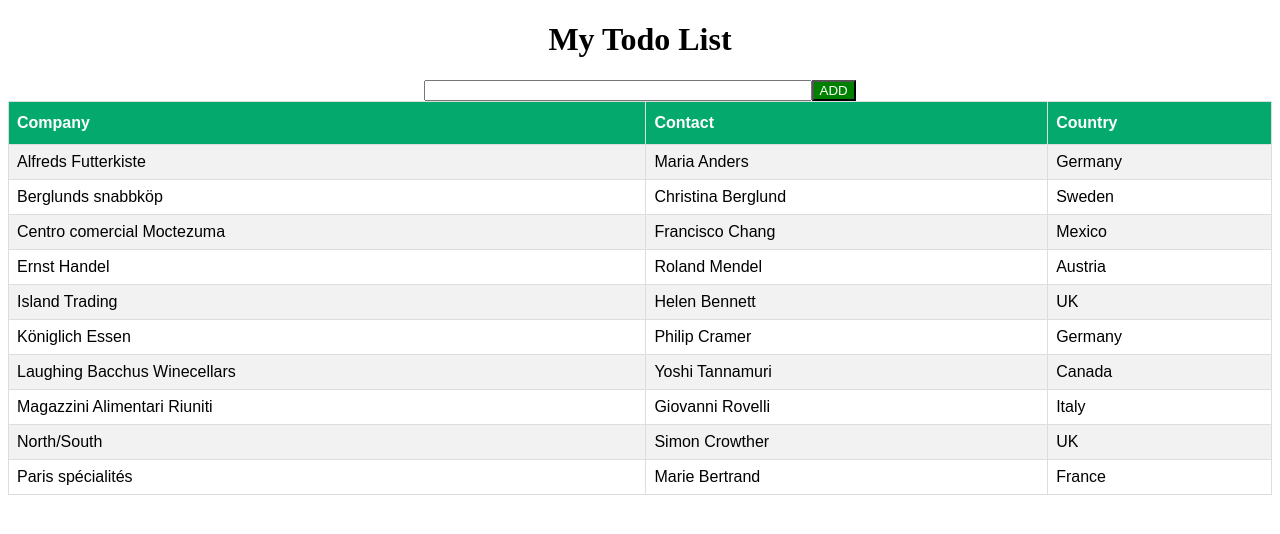
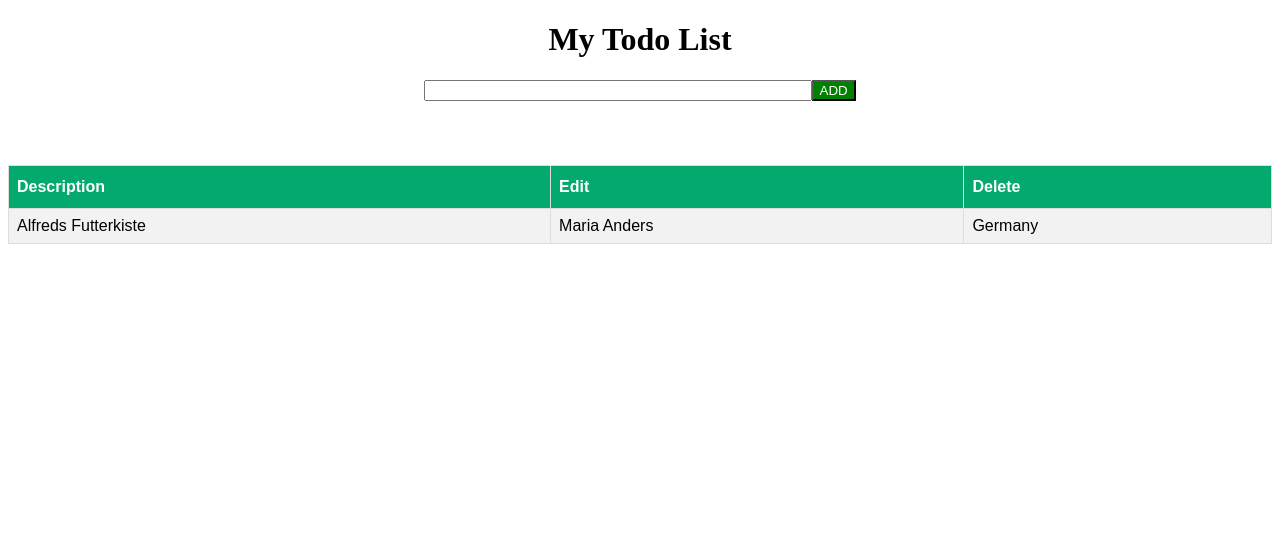
Before and after one commit to StudentCZ/review-todos, a React (Create React App) app in the folder client/: page / in a window 1280 px wide. Shown: the top 534 px of the page. Built offline with nearby package versions, Linux system fonts and the light colour scheme.

Commit message:
cleaned up table so we can map our data

```diff
--- a/client/src/components/ListTodos.js
+++ b/client/src/components/ListTodos.js
@@ -7,59 +7,14 @@
     <>
       <table className={styles.table}>
         <tr>
-          <th>Company</th>
-          <th>Contact</th>
-          <th>Country</th>
+          <th>Description</th>
+          <th>Edit</th>
+          <th>Delete</th>
         </tr>
         <tr>
           <td>Alfreds Futterkiste</td>
           <td>Maria Anders</td>
           <td>Germany</td>
-        </tr>
-        <tr>
-          <td>Berglunds snabbköp</td>
-          <td>Christina Berglund</td>
-          <td>Sweden</td>
-        </tr>
-        <tr>
-          <td>Centro comercial Moctezuma</td>
-          <td>Francisco Chang</td>
-          <td>Mexico</td>
-        </tr>
-        <tr>
-          <td>Ernst Handel</td>
-          <td>Roland Mendel</td>
-          <td>Austria</td>
-        </tr>
-        <tr>
-          <td>Island Trading</td>
-          <td>Helen Bennett</td>
-          <td>UK</td>
-        </tr>
-        <tr>
-          <td>Königlich Essen</td>
-          <td>Philip Cramer</td>
-          <td>Germany</td>
-        </tr>
-        <tr>
-          <td>Laughing Bacchus Winecellars</td>
-          <td>Yoshi Tannamuri</td>
-          <td>Canada</td>
-        </tr>
-        <tr>
-          <td>Magazzini Alimentari Riuniti</td>
-          <td>Giovanni Rovelli</td>
-          <td>Italy</td>
-        </tr>
-        <tr>
-          <td>North/South</td>
-          <td>Simon Crowther</td>
-          <td>UK</td>
-        </tr>
-        <tr>
-          <td>Paris spécialités</td>
-          <td>Marie Bertrand</td>
-          <td>France</td>
         </tr>
       </table>
     </>
--- a/client/src/components/ListTodos.module.css
+++ b/client/src/components/ListTodos.module.css
@@ -1,4 +1,5 @@
 .table {
+  margin-top: 5vw;
   font-family: Arial, Helvetica, sans-serif;
   border-collapse: collapse;
   width: 100%;
```
